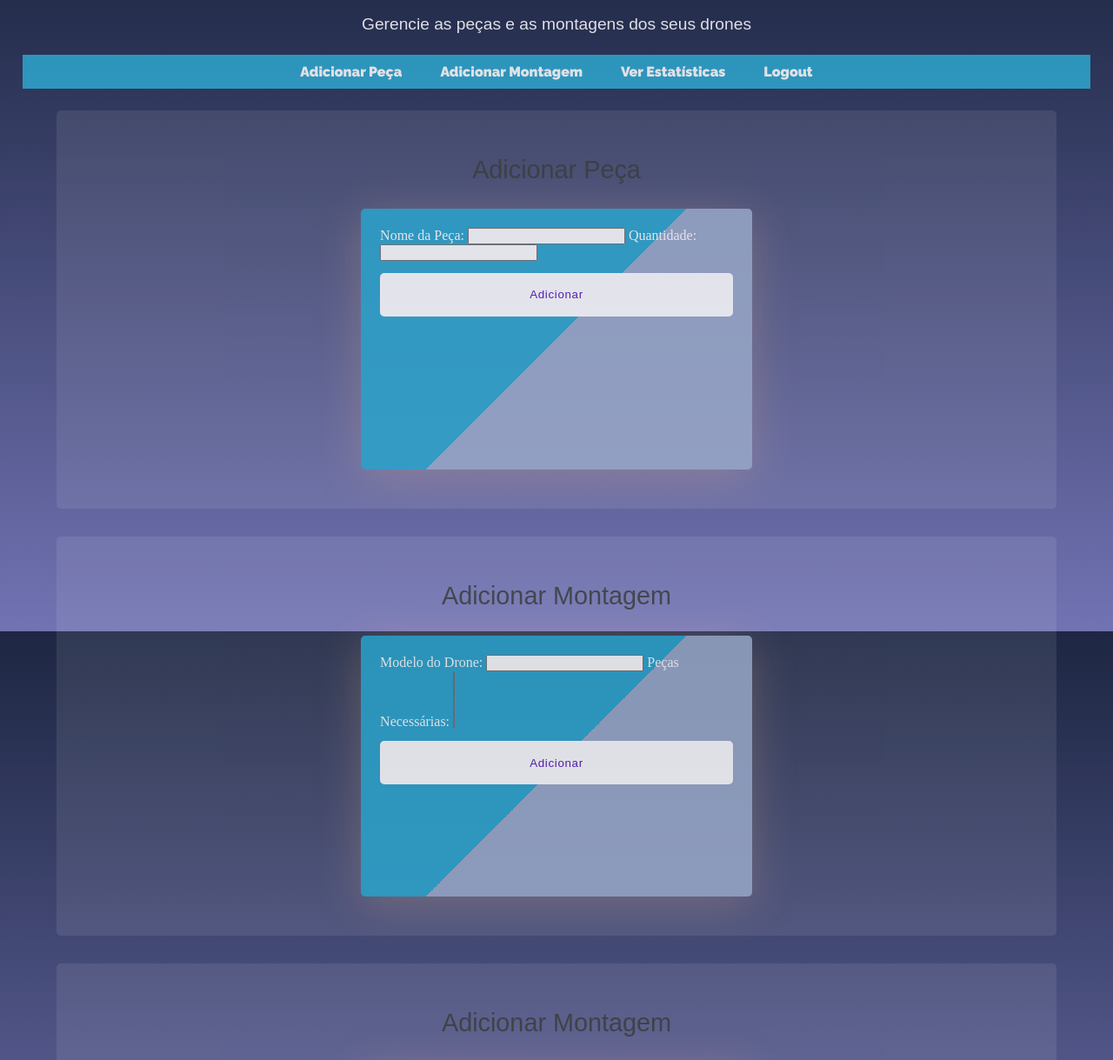
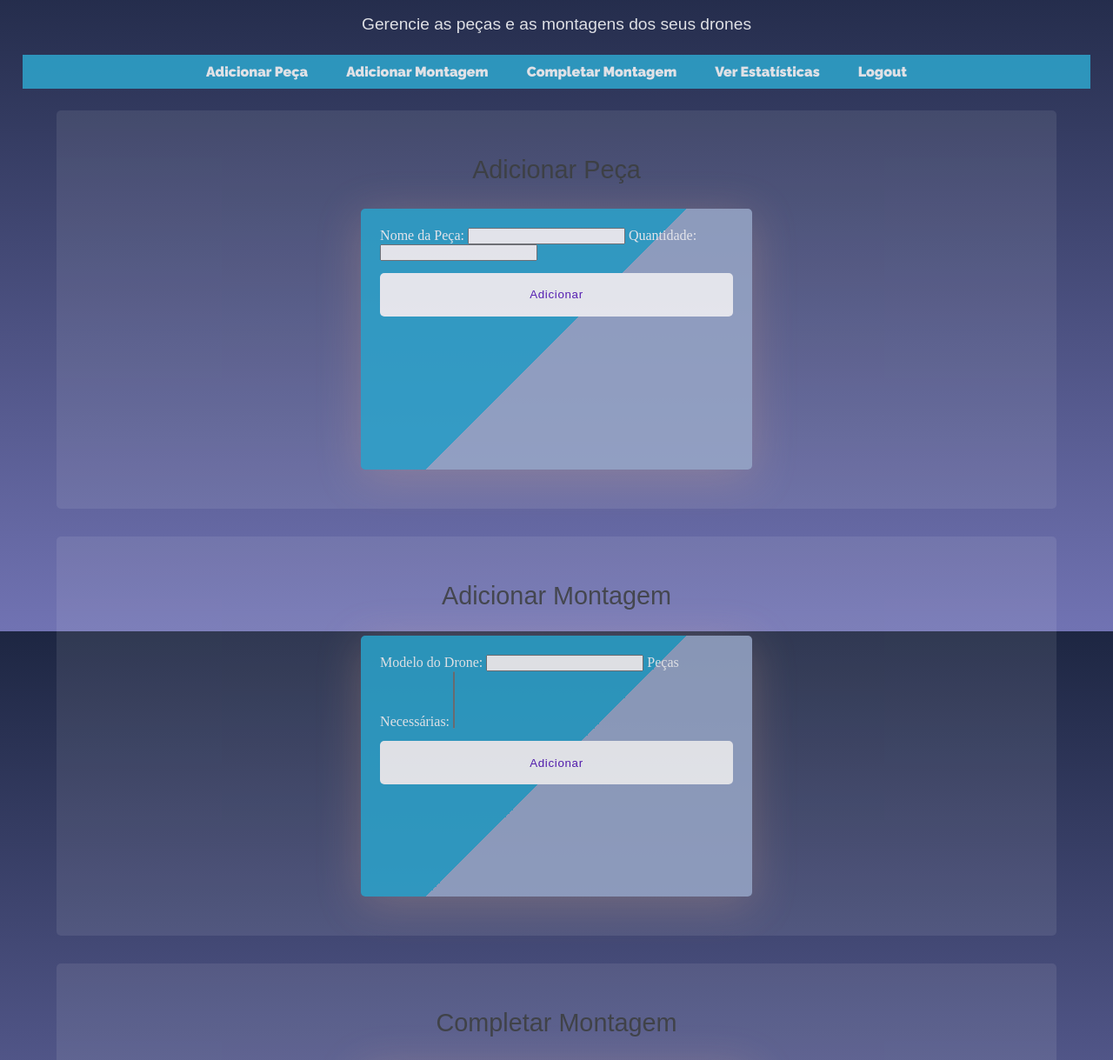
Before and after one commit to diogooonair/ProjetoPWEB, a website: page Paginas/gestao.html in a window 1280 px wide. Shown: the part 74-1293 px from the top of the page at 87% size. Drawn offline with nearby package versions, Linux system fonts and the light colour scheme; no server answers; a web font is replaced by a local one.

Commit message:
Sprint Final Fix

```diff
--- a/Paginas/gestao.html
+++ b/Paginas/gestao.html
@@ -16,6 +16,7 @@
     <ul>
         <li><a href="#adicionarPeca">Adicionar Peça</a></li>
         <li><a href="#adicionarMontagem">Adicionar Montagem</a></li>
+        <li><a href="#completar-montagem">Completar Montagem</a></li>
         <li><a href="#verEstatisticas">Ver Estatísticas</a></li>
         <li><a href="/logout">Logout</a></li>
     </ul>
@@ -45,13 +46,13 @@
         </form>
     </section>
     <section id="completar-montagem">
-        <h2>Adicionar Montagem</h2>
+        <h2>Completar Montagem</h2>
         <form id="form-completar-montagem">
             <div class="container">
                 <div class="input-item">
                     <label for="montagem-id">Selecionar Montagem:</label>
                     <select id="montagem-id" class="form-input" required>
-                        <!-- Opções de montagens serão adicionadas dinamicamente via JavaScript -->
+
                     </select>
                 </div>
                 <button type="submit">Completar Montagem</button>
--- a/index.js
+++ b/index.js
@@ -221,22 +221,24 @@ app.post('/montagens/:id/completar', async (req, res) => {
   try {
     const montagem = await Montagem.findById(id);
     if (!montagem) {
+      console.log("montagem invalida");
       return res.status(404).send('Montagem não encontrada');
     }
 
     for (const pecaId of montagem.pecasNecessarias) {
       const peca = await Peca.findById(pecaId);
       if (!peca) {
+        console.log("peca invalida");
         return res.status(404).send('Peça não encontrada');
       }
       peca.quantidade -= 1;
       if (peca.quantidade < 0) {
+        console.log("insuficiente invalida");
         return res.status(400).send('Quantidade insuficiente de peças');
       }
+
       await peca.save();
     }
-
-    await montagem.remove();
     res.send('Montagem completada com sucesso');
   } catch (err) {
     res.status(500).send('Erro ao completar montagem');
```
